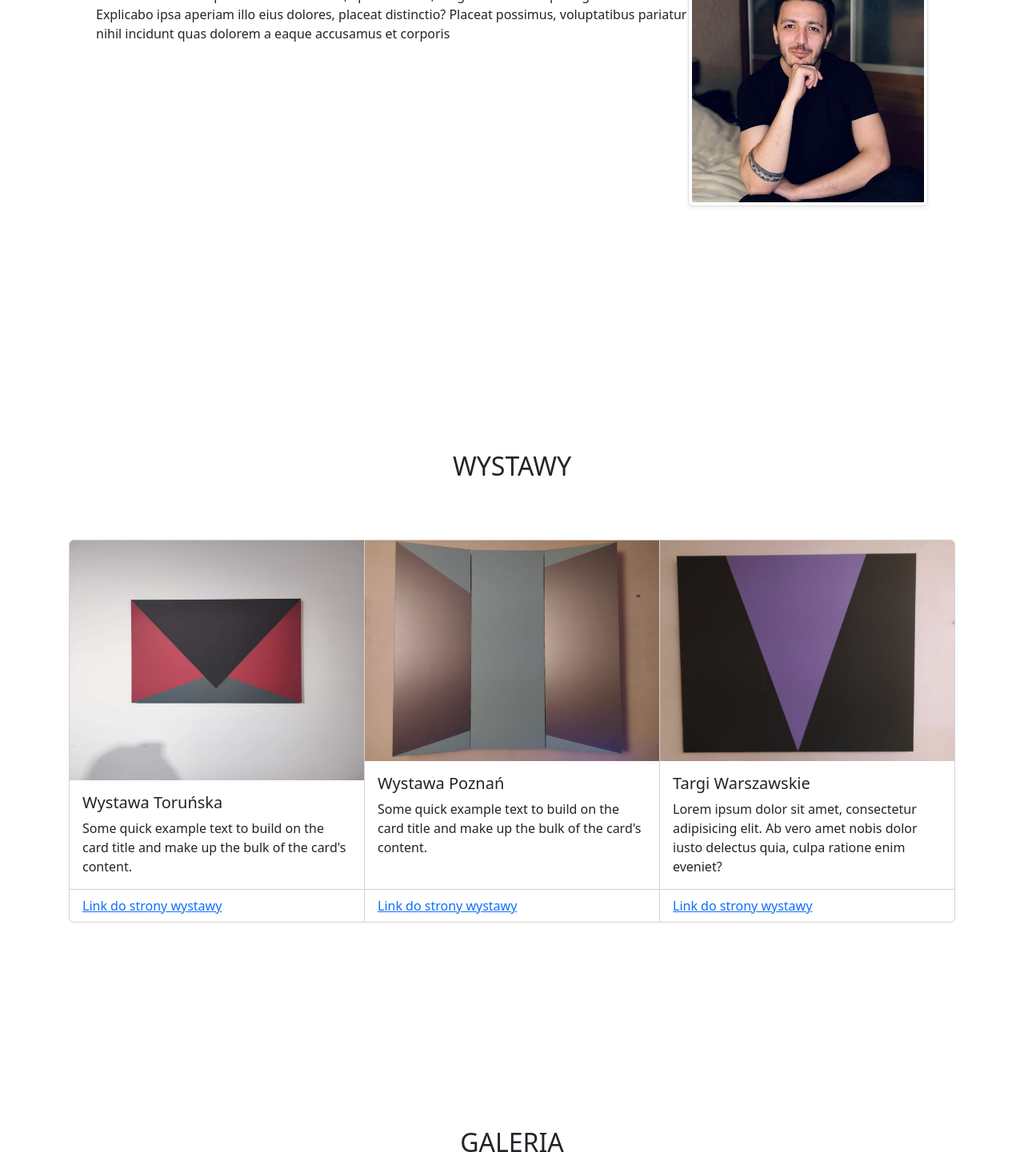
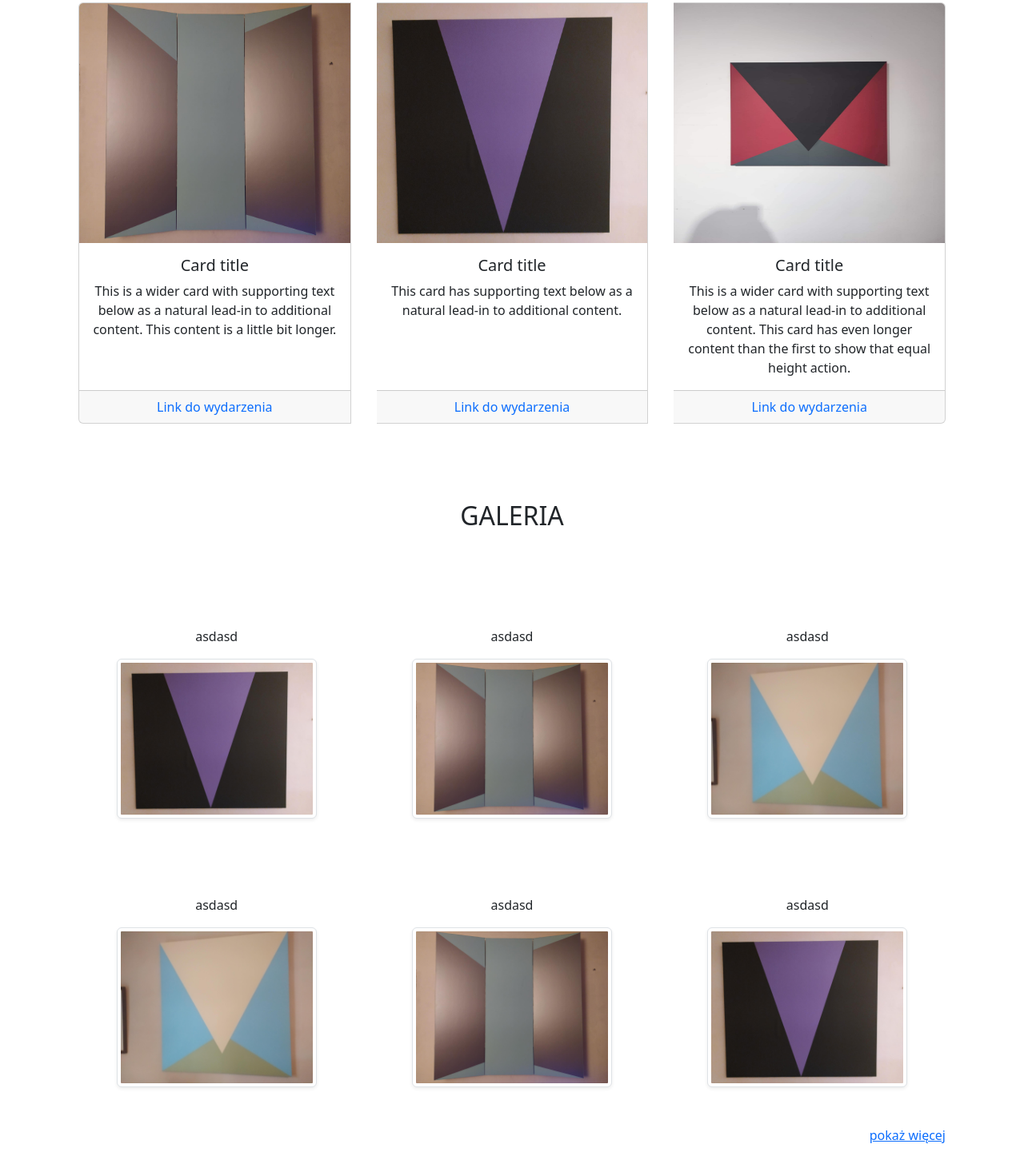
Before and after one commit to rymarczyk-tomasz/Project-Crouzen, a website: page index.html in a window 1280 px wide. Shown: the part 1026-2467 px from the top of the page at 80% size. Drawn offline with nearby package versions, Linux system fonts and the light colour scheme.

Commit message:
few small changes

```diff
--- a/index.html
+++ b/index.html
@@ -47,14 +47,14 @@
       <img src="img/IMG_3.jpg" alt="" class="header-img third">
       <img src="img/IMG_4.jpg" alt="" class="header-img fourth">
     </div>
-    <h1 class="p-5 text-center">Theodor Buchholz</h1>
+    <h1 class="py-5 text-center">Theodor Buchholz</h1>
   </header>
 
   <main>
-    <section class="aboutme py-5" id="aboutme">
-      <div class="container py-5">
+    <section class="aboutme" id="aboutme">
+      <h2 class="section-title">o mnie</h2>
+      <div class="container">
         <div class="row">
-          <h2 class="section-title">o mnie</h2>
           <p><img src="img/Korzen.jpg" alt="" class="img float-start img-thumbnail" style="width: 300px;">Lorem ipsum
             dolor
             sit
@@ -69,56 +69,52 @@
             ipsa iure deleniti quae? Est nemo perferendis sit eos expedita sapiente. Distinctio nesciunt tempore
             laboriosam
             rem beatae ratione enim, libero non et velit quos, quisquam sint perspiciatis odio ducimus possimus</p>
-          <p><img src="img/Korzen.jpg" alt="" class="float-end img-thumbnail" style="width: 300px;">Lorem ipsum dolor
+          <!-- <p><img src="img/Korzen.jpg" alt="" class="float-end img-thumbnail" style="width: 300px;">Lorem ipsum dolor
             sit
             amet
             consectetur adipisicing elit. Odit sequi, harum amet est dignissimos unde ad maiores aspernatur nobis
             facere,
             aperiam nam, magnam enim saepe eligendi officia eius! Explicabo ipsa aperiam illo eius dolores, placeat
             distinctio? Placeat possimus, voluptatibus pariatur nihil incidunt quas dolorem a eaque accusamus et
-            corporis</p>
+            corporis</p> -->
         </div>
       </div>
     </section>
 
     <section class="exhibition py-5" id="exhibition">
-      <div class="container py-5">
-        <div class="row">
-          <h2 class="section-title p-5">wystawy</h2>
-          <div data-bs-spy="scroll" data-bs-target="#navbar-example2" data-bs-smooth-scroll="true"
-            class="card-group scrollspy-example p-3 rounded-2" tabindex="0">
-            <div class="card mx-auto" style="width: 18rem;">
-              <img src="./img/IMG_4.jpg" class="card-img-top" alt="...">
-              <div class="card-body">
-                <h5 class="card-title">Wystawa Toruńska</h5>
-                <p class="card-text">Some quick example text to build on the card title and make up the bulk of the
-                  card's content.</p>
-              </div>
-              <ul class="list-group list-group-flush">
-                <li class="list-group-item"><a href="#" class="card-link">Link do strony wystawy</a></li>
-              </ul>
+      <h2 class="section-title p-5">wystawy</h2>
+      <div class="container">
+        <div class="card-group text-center justify-content-center">
+          <div class="card mx-3 col-md-6 col-xl-2 ">
+            <img src="./img/IMG_2.jpg" class="card-img-top" alt="...">
+            <div class="card-body">
+              <h5 class="card-title">Card title</h5>
+              <p class="card-text">This is a wider card with supporting text below as a natural lead-in to additional
+                content. This content is a little bit longer.</p>
             </div>
-            <div class="card mx-auto" style="width: 18rem;">
-              <img src="./img/IMG_2.jpg" class="card-img-top" alt="...">
-              <div class="card-body">
-                <h5 class="card-title">Wystawa Poznań</h5>
-                <p class="card-text">Some quick example text to build on the card title and make up the bulk of the
-                  card's content.</p>
-              </div>
-              <ul class="list-group list-group-flush">
-                <li class="list-group-item"><a href="#" class="card-link">Link do strony wystawy</a></li>
-              </ul>
+            <div class="card-footer d-flex justify-content-center">
+              <a href="http://" target="_blank" rel="noopener noreferrer" class="card-link">Link do wydarzenia</a>
             </div>
-            <div class="card mx-auto" style="width: 18rem;">
-              <img src="./img/IMG_1.jpg" class="card-img-top" alt="...">
-              <div class="card-body">
-                <h5 class="card-title">Targi Warszawskie</h5>
-                <p class="card-text">Lorem ipsum dolor sit amet, consectetur adipisicing elit. Ab vero amet nobis dolor
-                  iusto delectus quia, culpa ratione enim eveniet?</p>
-              </div>
-              <ul class="list-group list-group-flush">
-                <li class="list-group-item"><a href="#" class="card-link">Link do strony wystawy</a></li>
-              </ul>
+          </div>
+          <div class="card mx-3 col-md-6 col-xl-2">
+            <img src="./img/IMG_1.jpg" class="card-img-top" alt="...">
+            <div class="card-body">
+              <h5 class="card-title">Card title</h5>
+              <p class="card-text">This card has supporting text below as a natural lead-in to additional content.</p>
+            </div>
+            <div class="card-footer d-flex justify-content-center">
+              <a href="http://" target="_blank" rel="noopener noreferrer" class="card-link">Link do wydarzenia</a>
+            </div>
+          </div>
+          <div class="card mx-3 col-md-6 col-xl-2">
+            <img src="./img/IMG_4.jpg" class="card-img-top" alt="...">
+            <div class="card-body">
+              <h5 class="card-title">Card title</h5>
+              <p class="card-text">This is a wider card with supporting text below as a natural lead-in to additional
+                content. This card has even longer content than the first to show that equal height action.</p>
+            </div>
+            <div class="card-footer d-flex justify-content-center">
+              <a href="http://" target="_blank" rel="noopener noreferrer" class="card-link">Link do wydarzenia</a>
             </div>
           </div>
         </div>
@@ -126,9 +122,9 @@
     </section>
 
 
-    <section class="gallery py-5" id="gallery">
-      <div class="container py-5">
-        <h2 class="section-title p-5">galeria</h2>
+    <section class="gallery" id="gallery">
+      <h2 class="section-title p-5">galeria</h2>
+      <div class="container">
         <div class="row p-3">
           <div class="col-sm-6 col-md-4 text-center py-5">
             <p class="mb-1">asdasd</p>
@@ -163,17 +159,21 @@
           <a href="gallery.html" target="_blank" rel="noopener noreferrer">
             <p class="text-end">pokaż więcej</p>
           </a>
-
         </div>
       </div>
     </section>
 
 
 
-    <section class="contact py-5" id="contact">
-      <div class="container py-5">
+    <section class="contact" id="contact">
+      <h2 class="section-title p-5">kontakt</h2>
+      <div class="container">
         <div class="row">
-          <h2 class="section-title p-5">kontakt</h2>
+          <div class="contact-item">
+            <p></p>
+            <p></p>
+            <p></p>
+          </div>
         </div>
       </div>
     </section>
--- a/scss/custom.scss
+++ b/scss/custom.scss
@@ -67,25 +67,13 @@ header {
 	}
 }
 
-.card-img-top {
-	max-height: 300px;
+.card-link {
+	text-decoration: none;
 }
 
-// .exhibition {
-// 	// .card-group {
-// 	// 	.card {
-// 	// 		padding: 10px 0 10 px 0;
-// 	// 	}
-
-// 	// 	.card-body {
-// 	// 		position: relative;
-// 	// 		min-height: 150px;
-// 	// 		.btn-primary {
-
-// 	// 		}
-// 	// 	}
-// 	// }
-// }
+.card-img-top {
+	height: 300px;
+}
 
 .gallery {
 	.gallery-img {
@@ -151,9 +139,6 @@ header {
 	}
 }
 @media (min-width: 992px) {
-	html {
-		scroll-padding-top: 52px;
-	}
 	header {
 		height: 35vh;
 		.header-img {
```
Also changed, not shown: css/custom.css, 1 other file.
